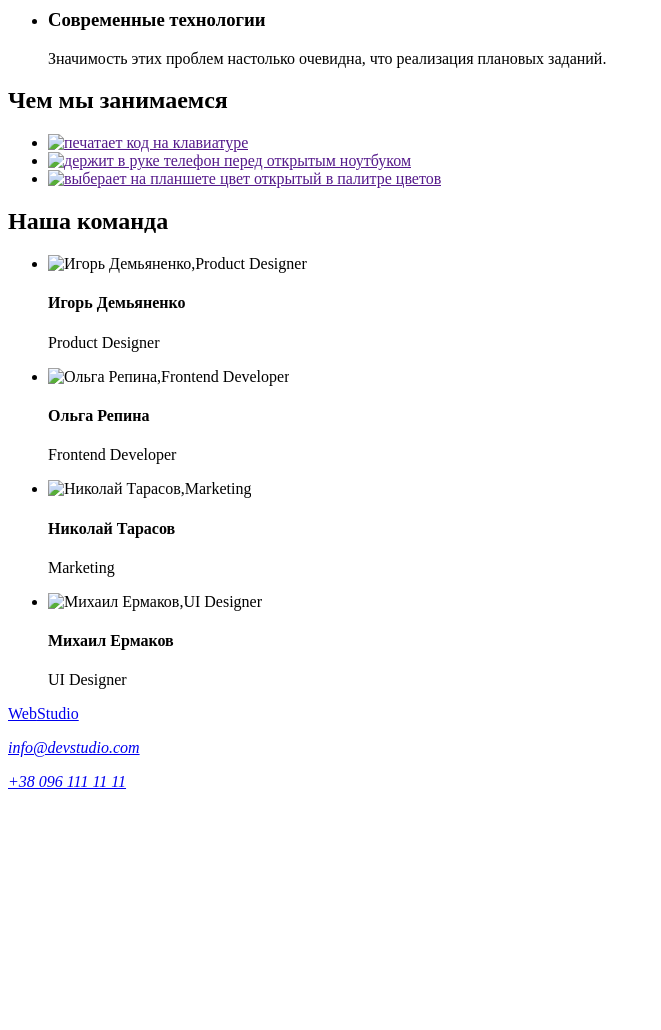
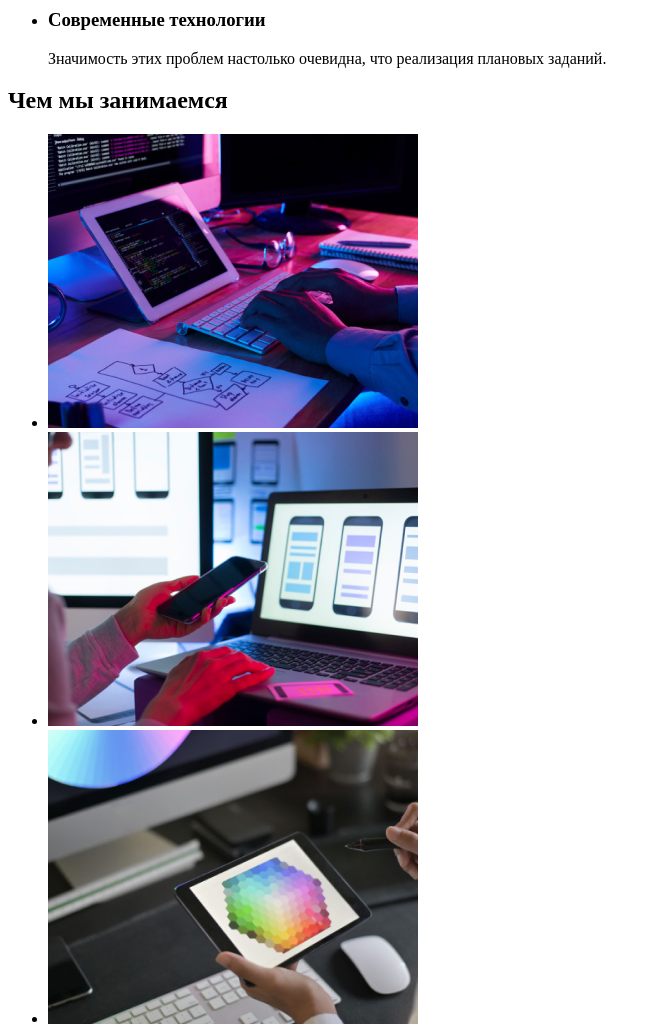
Before and after one commit to IlyaLebedev27/goit-markup-hw-01, a plain HTML site: page index.html in a window 1280 px wide. Shown: the part 460-1490 px from the top of the page, without its empty margins (0-661 px from the left). Before the commit the page ends 1267 px from the top, so only its background shows below. Drawn offline with Linux system fonts and the light colour scheme.

Commit message:
обновление файлов

```diff
--- a/index.html
+++ b/index.html
@@ -73,19 +73,19 @@
             <ul>
                 <li>
                     <a href="">
-                        <img src="/image/img (2).jpg" alt="печатает код на клавиатуре" width="370"/>
+                        <img src="./image/img (2).jpg" alt="печатает код на клавиатуре" width="370"/>
                     </a>
                 </li>
 
                 <li>
                     <a href="">
-                        <img src="/image/img (1).jpg" alt="держит в руке телефон перед открытым ноутбуком"width="370" />
+                        <img src="./image/img (1).jpg" alt="держит в руке телефон перед открытым ноутбуком"width="370" />
                     </a>
                 </li>
 
                 <li>
                     <a href="">
-                        <img src="/image/img.jpg" alt="выберает на планшете цвет открытый в палитре цветов"width="370" />
+                        <img src="./image/img.jpg" alt="выберает на планшете цвет открытый в палитре цветов"width="370" />
                     </a>
                 </li>
             </ul>
@@ -96,7 +96,7 @@
         <h2>Наша команда</h2>
         <ul>
             <li>
-                <img src="/image/Игорь Демьяненко.jpg"alt="Игорь Демьяненко,Product Designer" width="270"/>
+                <img src="./image/team-1.jpg"alt="Игорь Демьяненко,Product Designer" width="270"/>
               <h4>
                 Игорь Демьяненко
               </h4>
@@ -105,7 +105,7 @@
               </p>
             </li>
             <li>
-                <img src="/image/Ольга Репина.jpg" alt="Ольга Репина,Frontend Developer" width="270" />
+                <img src="./image/team-2.jpg" alt="Ольга Репина,Frontend Developer" width="270" />
                 <h4>
                     Ольга Репина
                 </h4>
@@ -114,7 +114,7 @@
                 </p>
             </li>
             <li>
-                <img src="/image/Николай Тарасов.jpg" alt="Николай Тарасов,Marketing" width="270" />
+                <img src="./image/team-3.jpg" alt="Николай Тарасов,Marketing" width="270" />
                 <h4>
                     Николай Тарасов
                 </h4>
@@ -123,7 +123,7 @@
                 </p>
             </li>
             <li>
-                <img src="/image/Михаил Ермаков.jpg" alt="Михаил Ермаков,UI Designer" width="270" />
+                <img src="./image/team-4.jpg" alt="Михаил Ермаков,UI Designer" width="270" />
                 <h4>
                     Михаил Ермаков
                 </h4>
```
Also changed, not shown: image/img (1).jpg (added), image/img (2).jpg (added), image/img.jpg (added), image/team-1.jpg (added), image/team-2.jpg (added), image/team-3.jpg (added), image/team-4.jpg (added).
